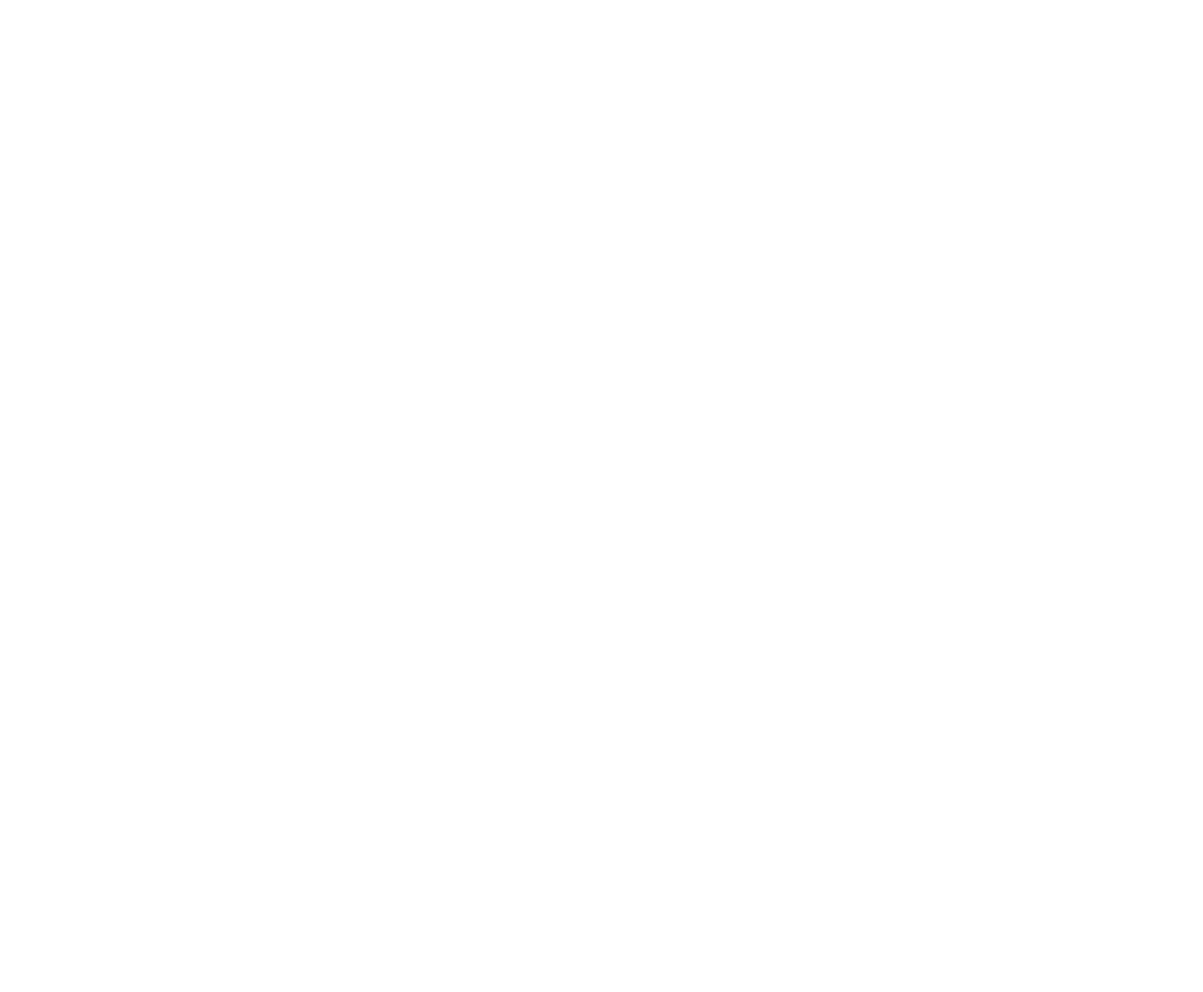
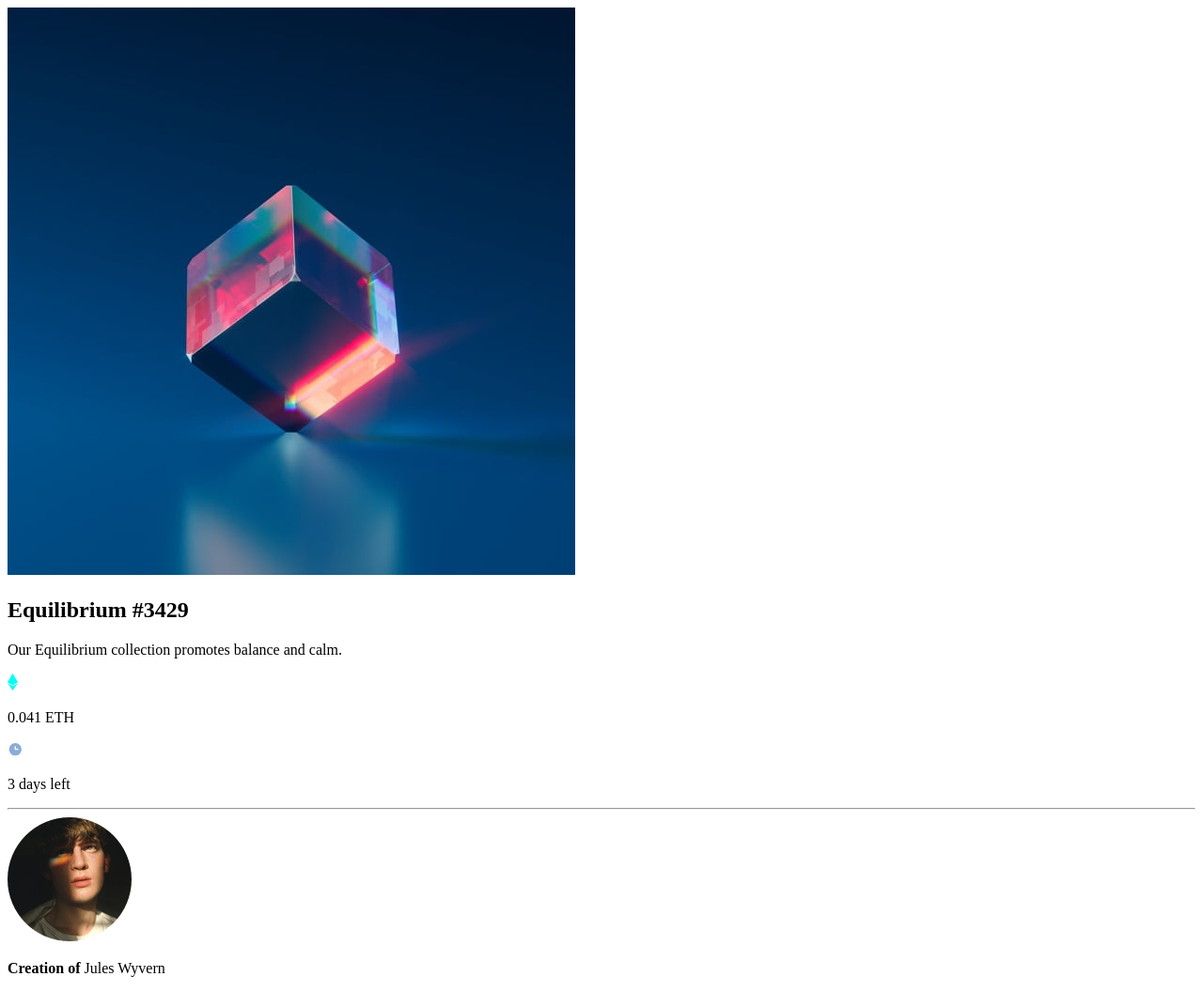
Before and after one commit to rick-Costa/CUBO, a plain HTML site: page index.html in a window 1280 px wide. Shown: the whole page at 94% size. Before the commit the page ends 800 px from the top, so only its background shows below. Drawn offline with Linux system fonts and the light colour scheme.

Commit message:
criando o conteúdo principal

```diff
--- a/index.html
+++ b/index.html
@@ -12,7 +12,28 @@
 </head>
 
 <body>
-
+  <main>
+    <article id="card-main">
+      <img src="./images/image-equilibrium.jpg" alt="equilibrium cubo">
+      <h1>Equilibrium #3429</h1>
+      <p>Our Equilibrium collection promotes balance and calm.</p>
+      <div>
+        <div>
+          <img src="./images/icon-ethereum.svg" alt="icon-ethereum">
+          <p>0.041 ETH</p>
+        </div>
+        <div>
+          <img src="./images/icon-clock.svg" alt="icon-ethereum">
+          <p>3 days left</p>
+        </div>
+      </div>
+      <hr>
+      <footer>
+        <img src="./images/image-avatar.png" alt="avatar">
+        <p><b>Creation of</b> Jules Wyvern</p>
+      </footer>
+    </article>
+  </main>
 </body>
 
 </html>
```
